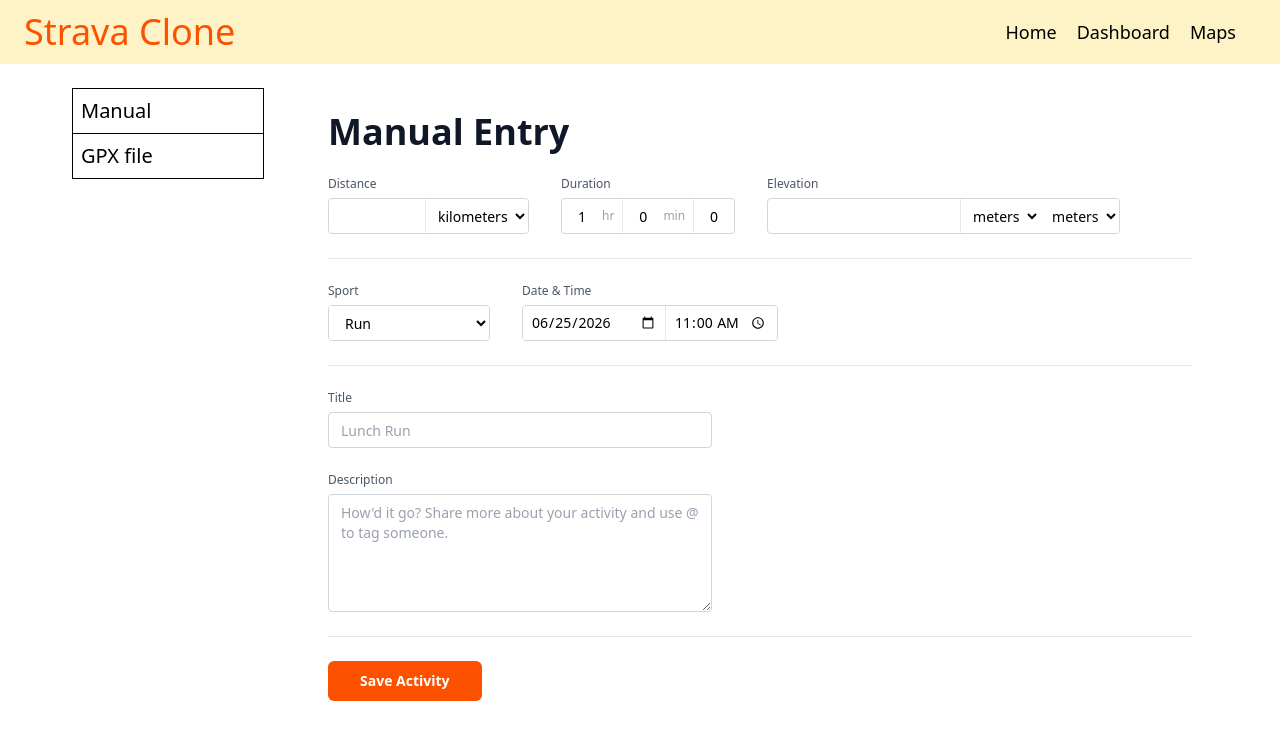
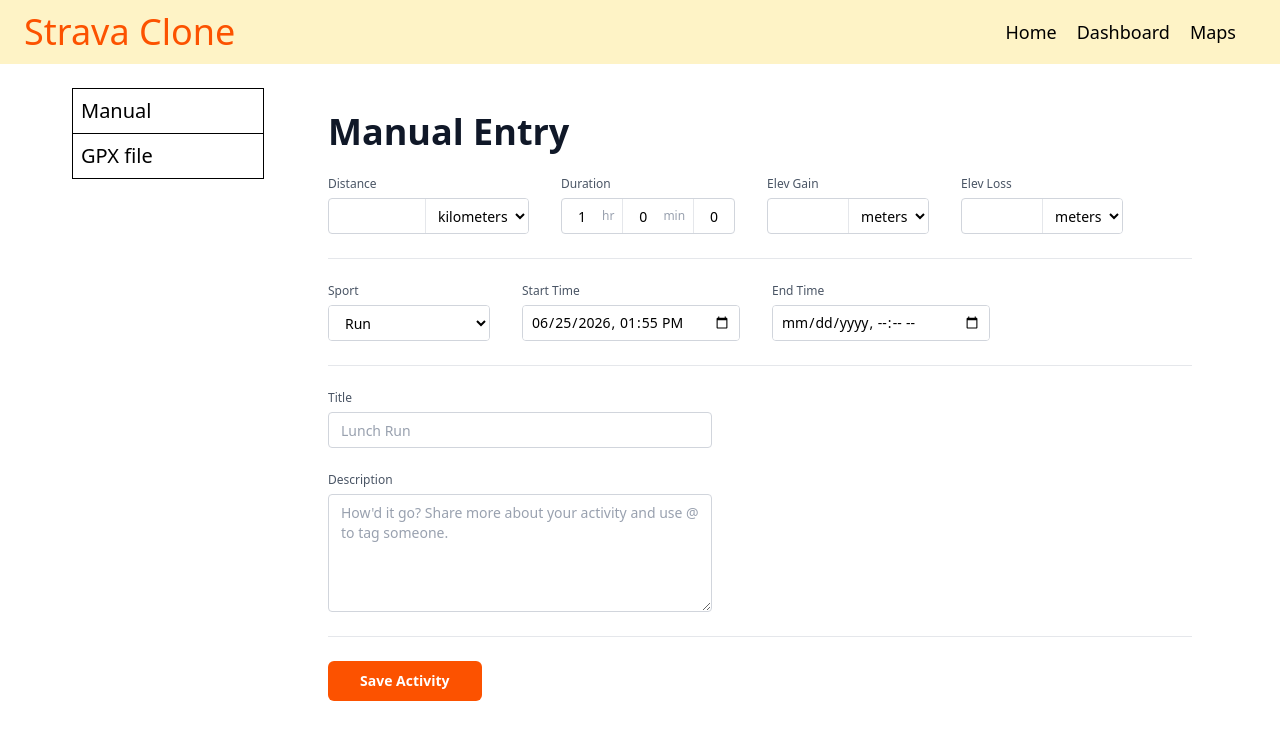
Before and after one commit to redstonenight347-oss/Strava-clone-app, a Next.js app in the folder apps/web/: page /upload/manual in a window 1280 px wide. Shown: the top 740 px of the page. Built offline with nearby package versions, Linux system fonts and the light colour scheme.

Commit message:
fix typo and add more inputs in manual entry

```diff
--- a/apps/web/app/dashboard/page.tsx
+++ b/apps/web/app/dashboard/page.tsx
@@ -3,7 +3,6 @@
 import { getActivitiesByUser } from "@repo/db"
 import { headers } from "next/headers"
 import Link from "next/link"
-//TODO: create a root types then import it from there
 
 
 export default async function Dashboard() {
--- a/apps/web/app/upload/manual/page.tsx
+++ b/apps/web/app/upload/manual/page.tsx
@@ -9,14 +9,18 @@
 // const TAGS = ["Race", "Workout", "Long Run", "Commute", "For a Cause", "Recovery", "With Kid", "With Pet", "Treadmill"]
 
 export default function Manual() {
+  const nowLocal = new Date()
+  nowLocal.setMinutes(nowLocal.getMinutes() - nowLocal.getTimezoneOffset())
+  const defaultDateTime = nowLocal.toISOString().slice(0, 16)
+
   const [data, setData] = useState({
     distance: 0,
     duration: { hr: 1, min: 0, sec: 0 },
-    elevGain: 0,
-    elevLoss: 0,
+    elevationGain: 0,
+    elevationLoss: 0,
     type: "Run",
-    date: new Date().toISOString().slice(0, 10),
-    time: "11:00",
+    startTime: defaultDateTime,
+    endTime: "",
     title: "",
     description: "",
   })
@@ -49,8 +53,7 @@
   //     prev.includes(tag) ? prev.filter(t => t !== tag) : [...prev, tag]
   //   )
 
-  const submitHandler = async (e: React.FormEvent) => {
-    e.preventDefault()
+  const submitHandler = async () => {
 
     try {
       const res = await fetch("/api/activities", {
@@ -74,9 +77,9 @@
     <div className="w-full max-w-4xl px-4 py-6">
       <h1 className="text-4xl font-bold text-gray-900 mb-6">Manual Entry</h1>
 
-      <form onSubmit={submitHandler} autoComplete="off" className="space-y-0">
+      <form action={submitHandler} autoComplete="off" className="space-y-0">
 
-        {/* Row 1: Distance, Duration, Elevation */}
+        {/* Row 1: Distance, Duration */}
         <div className="flex flex-wrap gap-8 pb-6 border-b border-gray-200">
 
           {/* Distance */}
@@ -140,25 +143,17 @@
             </div>
           </div>
 
-          {/* Elevation */}
+          {/* Elevation Gain */}
           <div className="flex flex-col gap-1.5">
-            <label className="text-xs text-gray-600">Elevation</label>
+            <label className="text-xs text-gray-600">Elev Gain</label>
             <div className="flex items-center border border-gray-300 rounded bg-white overflow-hidden h-9">
               <input
-                id="elevationLoss"
+                id="elevationGain"
                 type="number"
                 min={0}
-                value={data.elevGain || ""}
-                onChange={e => updateField("elevGain", parseFloat(e.target.value))}
-                className="w-24 px-2 h-full text-sm outline-none text-right [appearance:textfield] [&::-webkit-inner-spin-button]:appearance-none [&::-webkit-outer-spin-button]:appearance-none"
-              />
-              <input
-                id="elevationLoss"
-                type="number"
-                min={0}
-                value={data.elevLoss || ""}
-                onChange={e => updateField("elevLoss", parseFloat(e.target.value))}
-                className="w-24 px-2 h-full text-sm outline-none text-right [appearance:textfield] [&::-webkit-inner-spin-button]:appearance-none [&::-webkit-outer-spin-button]:appearance-none"
+                value={data.elevationGain || ""}
+                onChange={e => updateField("elevationGain", parseFloat(e.target.value))}
+                className="w-20 px-2 h-full text-sm outline-none text-right [appearance:textfield] [&::-webkit-inner-spin-button]:appearance-none [&::-webkit-outer-spin-button]:appearance-none"
               />
               <div className="h-full w-px bg-gray-200" />
               <select
@@ -169,6 +164,22 @@
                 <option value="meters">meters</option>
                 <option value="feet">feet</option>
               </select>
+            </div>
+          </div>
+
+          {/* Elevation Loss */}
+          <div className="flex flex-col gap-1.5">
+            <label className="text-xs text-gray-600">Elev Loss</label>
+            <div className="flex items-center border border-gray-300 rounded bg-white overflow-hidden h-9">
+              <input
+                id="elevationLoss"
+                type="number"
+                min={0}
+                value={data.elevationLoss || ""}
+                onChange={e => updateField("elevationLoss", parseFloat(e.target.value))}
+                className="w-20 px-2 h-full text-sm outline-none text-right [appearance:textfield] [&::-webkit-inner-spin-button]:appearance-none [&::-webkit-outer-spin-button]:appearance-none"
+              />
+              <div className="h-full w-px bg-gray-200" />
               <select
                 value={metaData.elevUnitLoss}
                 onChange={e => updateMetaData("elevUnitLoss", e.target.value)}
@@ -181,7 +192,7 @@
           </div>
         </div>
 
-        {/* Row 2: Sport, Date & Time */}
+        {/* Row 2: Sport, Start Time, End Time */}
         <div className="flex flex-wrap gap-8 py-6 border-b border-gray-200">
 
           {/* Sport */}
@@ -201,23 +212,29 @@
             </div>
           </div>
 
-          {/* Date & Time */}
+          {/* Start Time */}
           <div className="flex flex-col gap-1.5">
-            <label className="text-xs text-gray-600">Date &amp; Time</label>
+            <label className="text-xs text-gray-600">Start Time</label>
             <div className="flex items-center border border-gray-300 rounded bg-white overflow-hidden h-9">
               <input
-                id="date"
-                type="date"
-                value={data.date}
-                onChange={e => updateField("date", e.target.value)}
+                id="startTime"
+                type="datetime-local"
+                value={data.startTime}
+                onChange={e => updateField("startTime", e.target.value)}
                 className="h-full px-2 text-sm bg-white outline-none cursor-pointer"
               />
-              <div className="h-full w-px bg-gray-200" />
+            </div>
+          </div>
+
+          {/* End Time */}
+          <div className="flex flex-col gap-1.5">
+            <label className="text-xs text-gray-600">End Time</label>
+            <div className="flex items-center border border-gray-300 rounded bg-white overflow-hidden h-9">
               <input
-                id="time"
-                type="time"
-                value={data.time}
-                onChange={e => updateField("time", e.target.value)}
+                id="endTime"
+                type="datetime-local"
+                value={data.endTime}
+                onChange={e => updateField("endTime", e.target.value)}
                 className="h-full px-2 text-sm bg-white outline-none cursor-pointer"
               />
             </div>
--- a/packages/db/src/queries/activities.ts
+++ b/packages/db/src/queries/activities.ts
@@ -21,7 +21,7 @@
       activityId: activities.activityId,
       userId: activities.userId,
       type: activities.type,
-      title: activities.type,
+      title: activities.title,
       description: activities.description,
       distance: activities.distance,
       duration: activities.duration,
--- a/packages/types/src/activity.ts
+++ b/packages/types/src/activity.ts
@@ -1,4 +1,3 @@
-
 export type ActivityCardType = {
     activityId: number,
     userId: string | null,
@@ -7,11 +6,10 @@
     description: string | null,
     distance: number,
     duration: number,
-    encodedPolyline: string,
+    encodedPolyline: string | null,
     elevationGain: number | null,
     elevationLoss: number | null,
-    date: Date,
-    time: unknown,
+    createdAt: Date | null,
 }
 
 export type ActivityStreams = {
```
